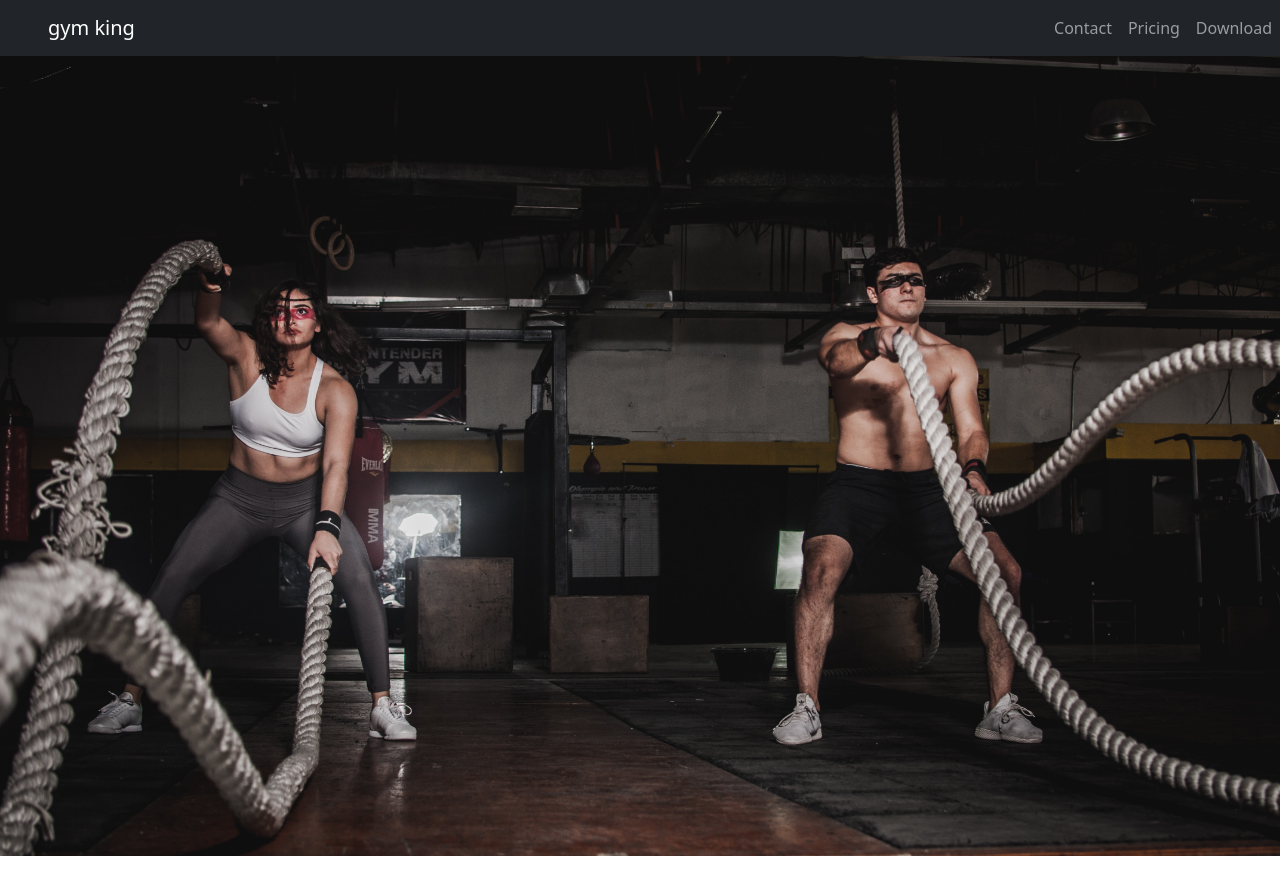
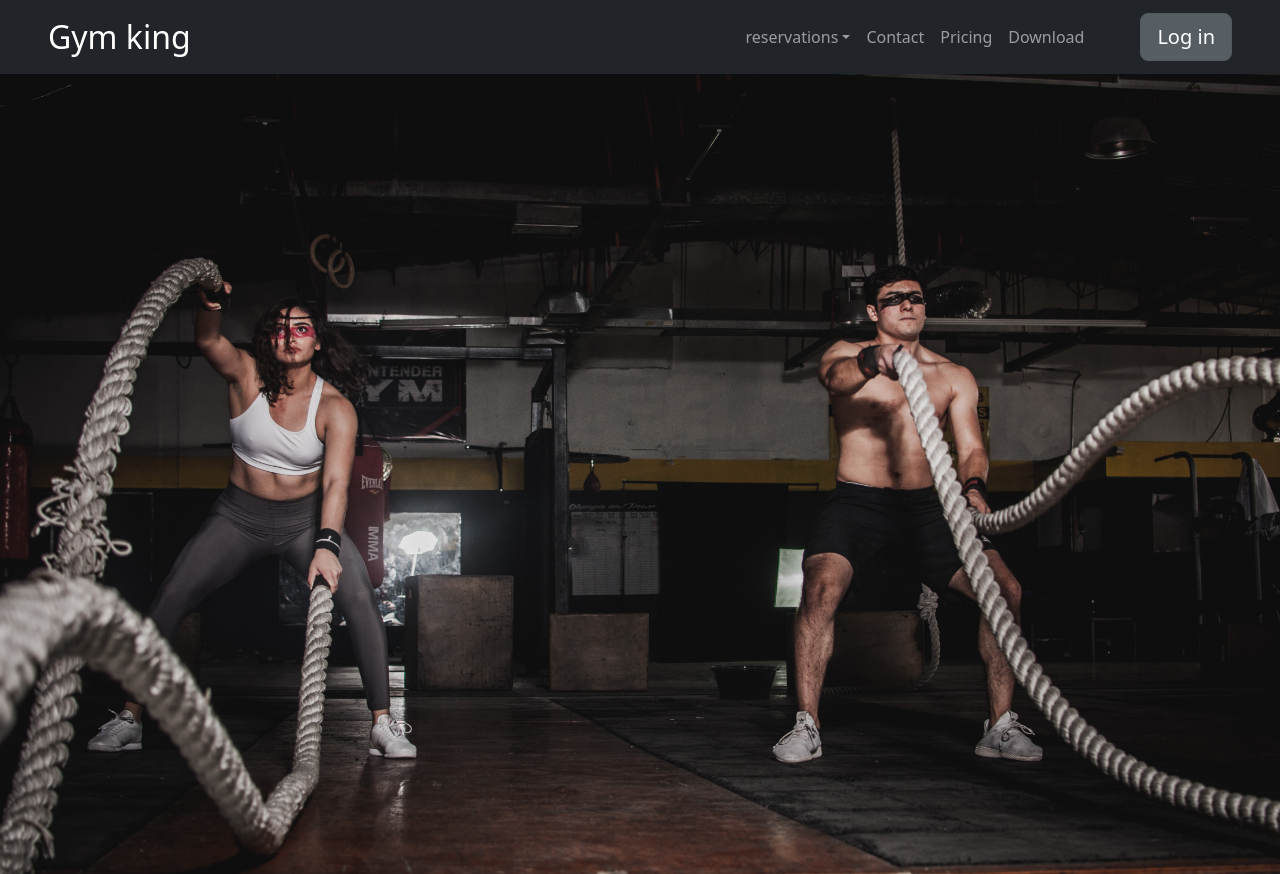
Before and after one commit to bakuganmw/front-gym, a React (Create React App) app: page / in a window 1280 px wide. Built offline with nearby package versions, Linux system fonts and the light colour scheme.

Commit message:
dropdown link and log in button

```diff
--- a/public/index.html
+++ b/public/index.html
@@ -24,7 +24,7 @@
       work correctly both with client-side routing and a non-root public URL.
       Learn how to configure a non-root public URL by running `npm run build`.
     -->
-    <title>React App</title>
+    <title>Gym King</title>
   </head>
   <body>
     <noscript>You need to enable JavaScript to run this app.</noscript>
@@ -39,5 +39,8 @@
       To begin the development, run `npm start` or `yarn start`.
       To create a production bundle, use `npm run build` or `yarn build`.
     -->
+    <script src="https://code.jquery.com/jquery-3.2.1.slim.min.js" integrity="sha384-KJ3o2DKtIkvYIK3UENzmM7KCkRr/rE9/Qpg6aAZGJwFDMVNA/GpGFF93hXpG5KkN" crossorigin="anonymous"></script>
+<script src="https://cdn.jsdelivr.net/npm/popper.js@1.12.9/dist/umd/popper.min.js" integrity="sha384-ApNbgh9B+Y1QKtv3Rn7W3mgPxhU9K/ScQsAP7hUibX39j7fakFPskvXusvfa0b4Q" crossorigin="anonymous"></script>
+<script src="https://cdn.jsdelivr.net/npm/bootstrap@4.0.0/dist/js/bootstrap.min.js" integrity="sha384-JZR6Spejh4U02d8jOt6vLEHfe/JQGiRRSQQxSfFWpi1MquVdAyjUar5+76PVCmYl" crossorigin="anonymous"></script>
   </body>
 </html>
--- a/src/components/HeroSection/indeks.js
+++ b/src/components/HeroSection/indeks.js
@@ -1,6 +1,6 @@
 import React from "react";
 import bg from "../../images/bg.jpg";
-import '../HeroSection/HeroElements.css'
+import './HeroElements.css'
 const HeroSection = () => {
   return (
     <div id='Container'>
--- a/src/components/NavbarCom/NavbarElements.css
+++ b/src/components/NavbarCom/NavbarElements.css
@@ -0,0 +1,12 @@
+#brandName{
+    font-size: 200%;
+}
+
+
+.button{
+    background-color: dimgray;
+    color: yellow;
+}
+/* div.sticky{
+    background-color: white;
+} */
--- a/src/components/NavbarCom/indeks.js
+++ b/src/components/NavbarCom/indeks.js
@@ -1,37 +1,62 @@
-import React from 'react'
+import React from "react";
+import "./NavbarElements.css";
 const NavbarCom = () => {
+  // window.addEventListener("scroll", function () {
+  //   let bar = this.document.getElementById("wrapper");
+  //   bar.classList.toggle("sticky", window.scrollY > 0);
+  // });
   return (
     <div>
-        <nav className="navbar navbar-expand-lg navbar-dark bg-dark">
-        <a className="navbar-brand ms-5" href="#">gym king</a>
+      <nav className="navbar navbar-expand-lg navbar-dark bg-dark" id="wrapper">
+        <a className="navbar-brand ms-5" id="brandName" href="/">
+          Gym king
+        </a>
         <button
           className="navbar-toggler"
           type="button"
           data-toggle="collapse"
-          data-target="#navbarTogglerDemo02"
-          aria-controls="navbarTogglerDemo02"
+          data-target="#navbarToggler"
+          aria-controls="navbarToggler"
           aria-expanded="false"
           aria-label="Toggle navigation"
         >
           <span className="navbar-toggler-icon"></span>
         </button>
-        <div className="collaps navbar-collapse" id="navbarTogglerDemo02">
+        <div className="collaps navbar-collapse me-5" id="navbarToggler">
           <ul className="navbar-nav ms-auto">
+          <li class="nav-item dropdown">
+        <a class="nav-link dropdown-toggle" href="#" id="navbarDropdownMenuLink" role="button" data-toggle="dropdown" aria-haspopup="true" aria-expanded="false">
+          reservations
+        </a>
+        <div class="dropdown-menu" aria-labelledby="navbarDropdownMenuLink">
+          <a class="dropdown-item" href="#">rooms</a>
+          <a class="dropdown-item" href="#">trainers</a>
+          <a class="dropdown-item" href="#">training</a>
+        </div>
+      </li>
             <li className="nav-item">
-              <a className="nav-link" href="#"> Contact </a>
+              <a className="nav-link" href="#">
+                Contact
+              </a>
             </li>
             <li className="nav-item">
-              <a className="nav-link" href="#"> Pricing </a>
+              <a className="nav-link" href="#">
+                Pricing
+              </a>
             </li>
             <li className="nav-item">
-              <a className="nav-link" href="#"> Download </a>
+              <a className="nav-link" href="#">
+                Download
+              </a>
             </li>
           </ul>
         </div>
+        <div>
+          <a href='#' class="btn btn-secondary btn-lg active me-5" role="button" aria-pressed="true">Log in</a>
+        </div>
       </nav>
     </div>
+  );
+};
 
-  )
-}
-
-export default NavbarCom
+export default NavbarCom;
```
Also changed, not shown: public/logo192.png (deleted), public/logo512.png (deleted).
